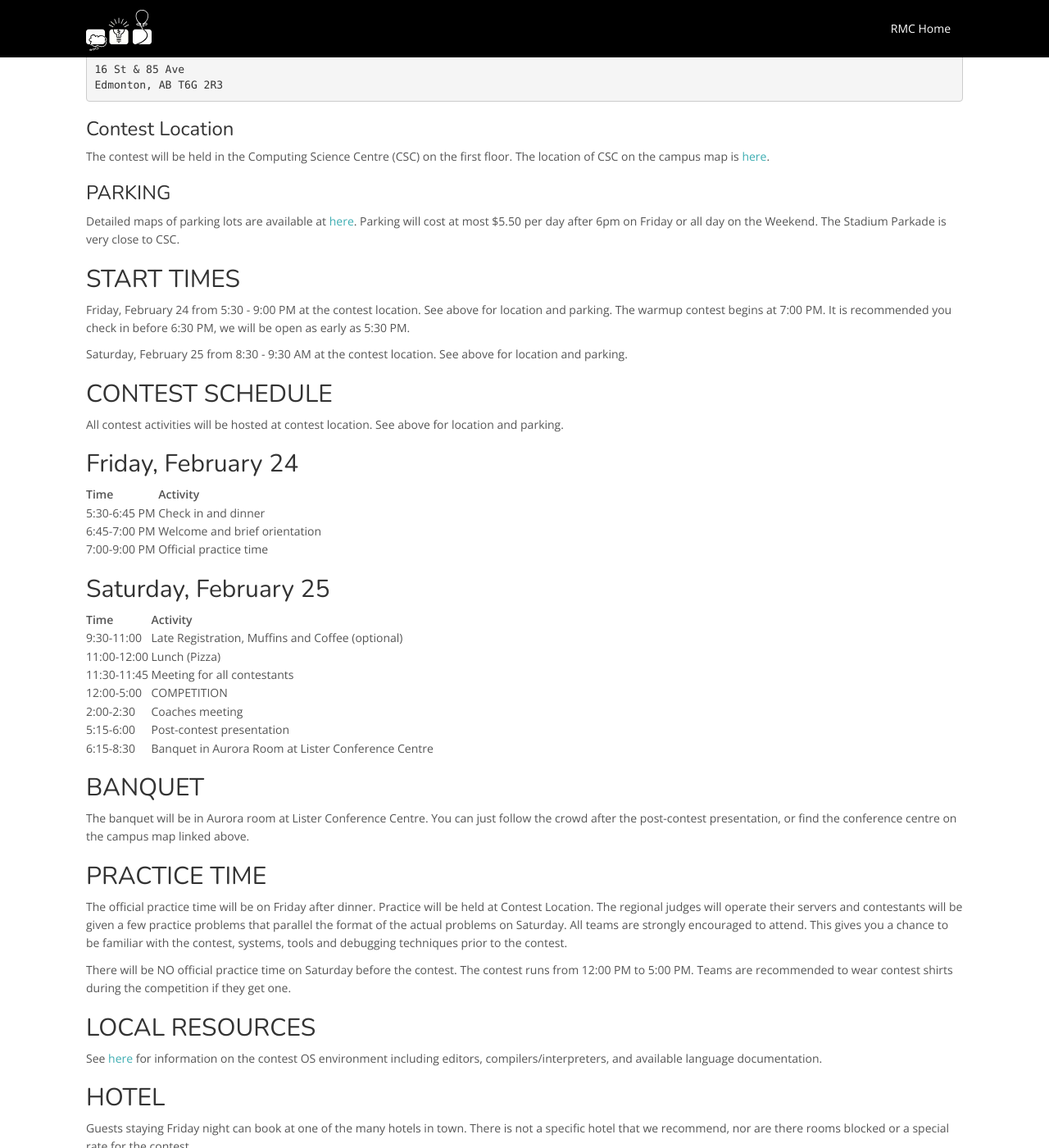
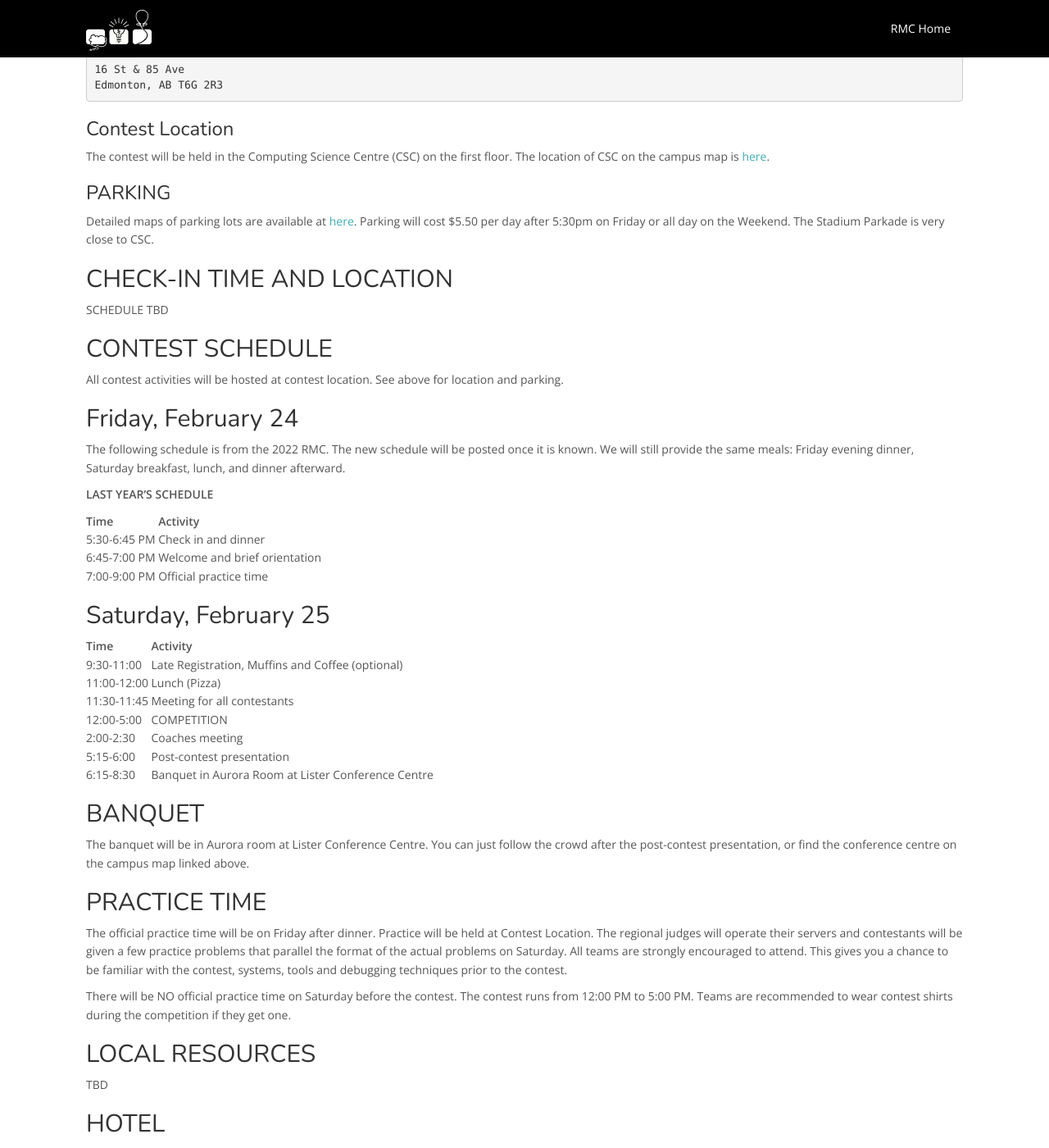
Before and after one commit to icpc/na-rocky-mountain-web, a Jekyll site: the page built from docs/alberta/index.md, in a window 1280 px wide and 1400 px high, scrolled down 232 px. Shown: the whole window at 82% size. Built offline with Jekyll 4.4.1, drawn with Linux system fonts in a browser that asks for light colours; nearby versions of some CDN libraries; our own code applies the rules of GitHub Pages for plain Markdown files.

Commit message:
alberta site updates

```diff
--- a/docs/alberta/index.md
+++ b/docs/alberta/index.md
@@ -17,19 +17,22 @@ The contest will be held in the Computing Science Centre (CSC) on the first floo
 
 ### PARKING
 
-Detailed maps of parking lots are available at [here](https://www.ualberta.ca/parking-services). Parking will cost at most $5.50 per day after 6pm on Friday or all day on the Weekend. The Stadium Parkade is very close to CSC.
+Detailed maps of parking lots are available at [here](https://www.ualberta.ca/parking-services). Parking will cost $5.50 per day after 5:30pm on Friday or all day on the Weekend. The Stadium Parkade is very close to CSC.
 
-## START TIMES
+## CHECK-IN TIME AND LOCATION
 
-Friday, February 24 from 5:30 - 9:00 PM at the contest location. See above for location and parking. The warmup contest begins at 7:00 PM. It is recommended you check in before 6:30 PM, we will be open as early as 5:30 PM.
-
-Saturday, February 25 from 8:30 - 9:30 AM at the contest location. See above for location and parking.
+SCHEDULE TBD
 
 ## CONTEST SCHEDULE
 
 All contest activities will be hosted at contest location. See above for location and parking.
 
 ## Friday, February 24
+
+The following schedule is from the 2022 RMC. The new schedule
+will be posted once it is known. We will still provide the same meals: Friday evening dinner, Saturday breakfast, lunch, and dinner afterward.
+
+**LAST YEAR'S SCHEDULE**
 
 | Time         |     | Activity                      |
 | ------------ | --- | ----------------------------- |
@@ -62,7 +65,7 @@ The contest runs from 12:00 PM to 5:00 PM. Teams are recommended to wear contest
 
 ## LOCAL RESOURCES
 
-See [here](https://image.icpc.global/pac2022/environment.html) for information on the contest OS environment including editors, compilers/interpreters, and available language documentation.
+TBD
 
 ## HOTEL
 
```
